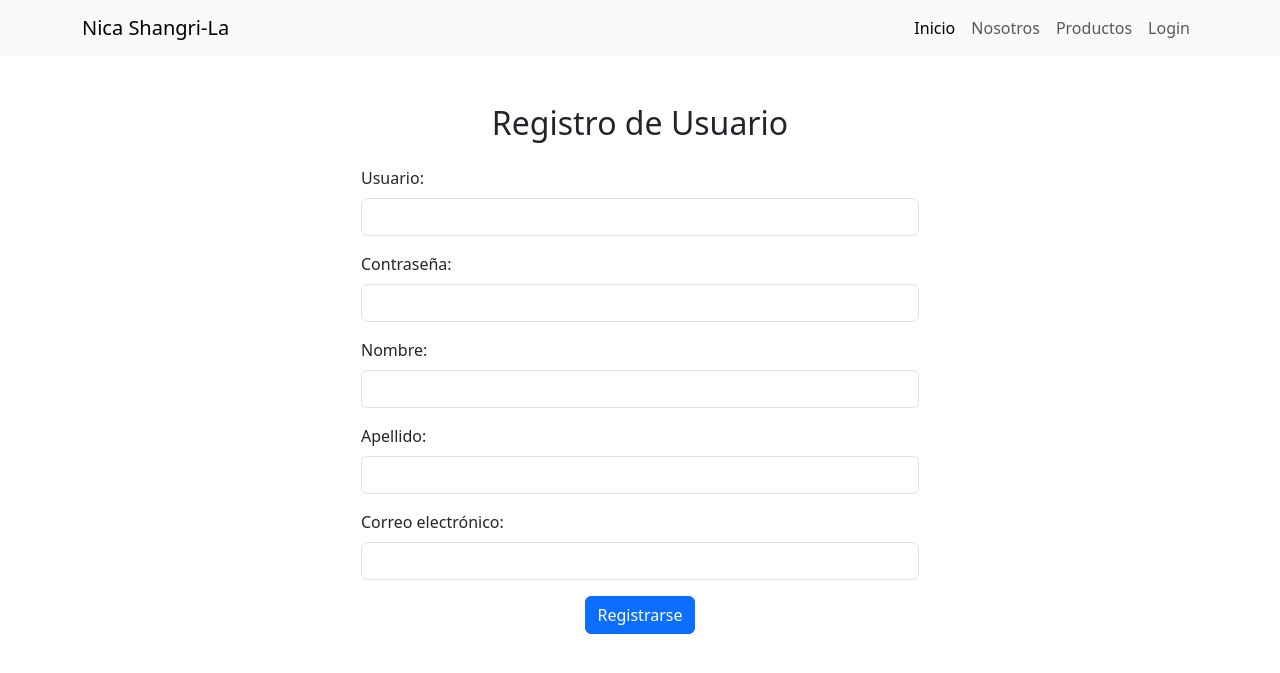
After one commit to ulisestm3/ProjectTiendaVirtual, a Flask app: page /admin/registro in a window 1280 px wide. The commit adds this page. Shown: the top 673 px of the page. Run offline with Flask 3, Linux system fonts and the light colour scheme.

Commit message:
[Add] Agregando la pagina de registro

```diff
--- a/app.py
+++ b/app.py
@@ -81,6 +81,11 @@ def admin_login_post():
 
     else:
         return render_template('/admin/login.html', message = " Credenciales no son correctas " )
+
+@app.route('/admin/registro')
+def admin_registro():
+    return render_template('admin/registro.html')
+
 
 @app.route('/admin/productos')
 def admin_productos_leer():
--- a/config.py
+++ b/config.py
@@ -1,5 +1,5 @@
 
-'''
+
 
 #Local database
 MSQL_HOST = 'localhost'
@@ -15,3 +15,5 @@ MSQL_USER = 'sql3697910'
 MSQL_PASSWORD = '6T6LjqEGiD'
 MSQL_DB = 'sql3697910'
 HEX_SEC_KEY = 'NicaShangrila2024'
+
+'''
--- /dev/null
+++ b/templates/admin/registro.html
@@ -0,0 +1,74 @@
+<!DOCTYPE html>
+<html lang="es">
+<head>
+    <meta charset="UTF-8">
+    <meta name="viewport" content="width=device-width, initial-scale=1.0">
+    <title>Registro de Usuario</title>
+
+    <!-- Bootstrap CSS -->
+    <link href="https://cdn.jsdelivr.net/npm/bootstrap@5.3.0-alpha1/dist/css/bootstrap.min.css" rel="stylesheet">
+
+</head>
+<body>
+    <!-- Barra de navegación -->
+    <nav class="navbar navbar-expand-lg navbar-light bg-light">
+        <div class="container">
+            <a class="navbar-brand" href="/">Nica Shangri-La</a>
+            <button class="navbar-toggler" type="button" data-bs-toggle="collapse" data-bs-target="#navbarNav"
+                aria-controls="navbarNav" aria-expanded="false" aria-label="Toggle navigation">
+                <span class="navbar-toggler-icon"></span>
+            </button>
+            <div class="collapse navbar-collapse justify-content-end" id="navbarNav">
+                <ul class="navbar-nav">
+                    <li class="nav-item">
+                        <a class="nav-link active" href="/">Inicio</a>
+                    </li>
+                    <li class="nav-item">
+                        <a class="nav-link" href="/nosotros">Nosotros</a>
+                    </li>
+                    <li class="nav-item">
+                        <a class="nav-link" href="/productos">Productos</a>
+                    </li>
+                    <li class="nav-item">
+                        <a class="nav-link" href="/admin/login">Login</a>
+                    </li>
+                </ul>
+            </div>
+        </div>
+    </nav>
+
+    <!-- Contenido del formulario -->
+    <div class="container mt-5">
+        <form action="/admin/registro/usuario" method="post" class="col-md-6 offset-md-3">
+            <h2 class="text-center mb-4">Registro de Usuario</h2>
+            <div class="mb-3">
+                <label for="usuario" class="form-label">Usuario:</label>
+                <input type="text" id="usuario" name="usuario" class="form-control" required>
+            </div>
+            <div class="mb-3">
+                <label for="contrasena" class="form-label">Contraseña:</label>
+                <input type="password" id="contrasena" name="contrasena" class="form-control" required>
+            </div>
+            <div class="mb-3">
+                <label for="nombre" class="form-label">Nombre:</label>
+                <input type="text" id="nombre" name="nombre" class="form-control">
+            </div>
+            <div class="mb-3">
+                <label for="apellido" class="form-label">Apellido:</label>
+                <input type="text" id="apellido" name="apellido" class="form-control">
+            </div>
+            <div class="mb-3">
+                <label for="correo" class="form-label">Correo electrónico:</label>
+                <input type="email" id="correo" name="correo" class="form-control">
+            </div>
+
+            <div class="text-center">
+                <button type="submit" class="btn btn-primary">Registrarse</button>
+            </div>
+        </form>
+    </div>
+
+    <!-- Bootstrap Bundle with Popper -->
+    <script src="https://cdn.jsdelivr.net/npm/bootstrap@5.3.0-alpha1/dist/js/bootstrap.bundle.min.js"></script>
+</body>
+</html>
```
Also changed, not shown: templates/admin/login.html (+13 -9 lines).
